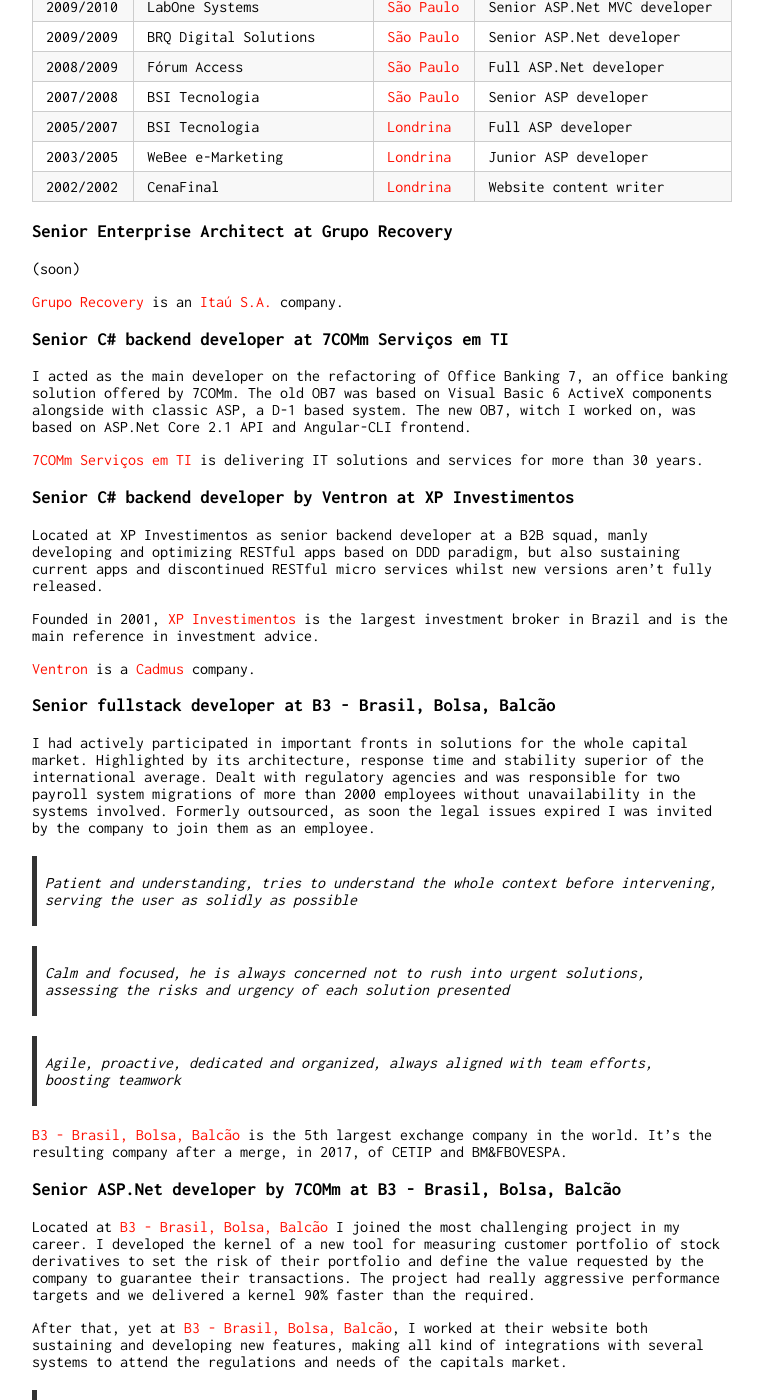
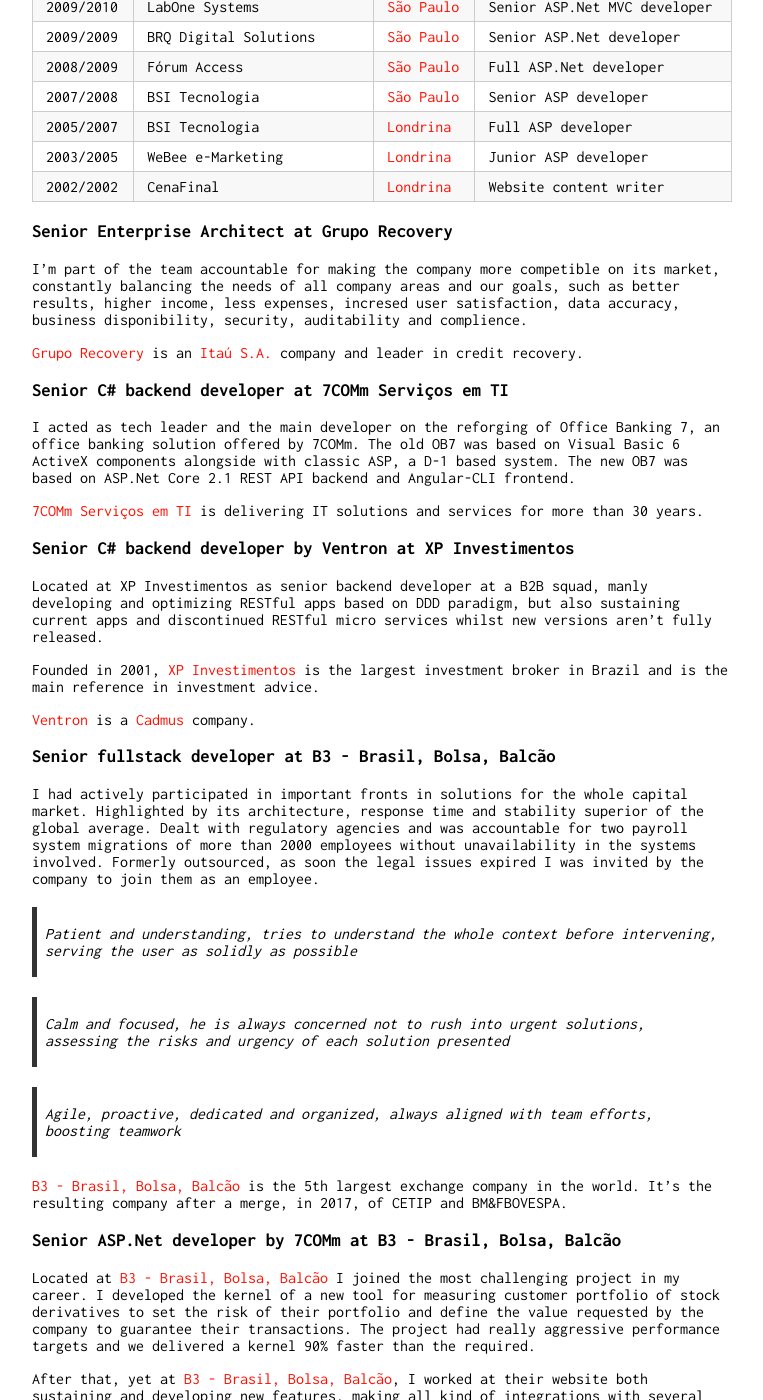
Before and after one commit to mfedatto/mfedatto.com, a Jekyll site: the page built from docs/resume.md, in a window 1280 px wide and 1400 px high, scrolled down 513 px. Shown: the whole window, without its empty margins (258-1021 px from the left). Built offline with Jekyll 4.4.1, drawn with Linux system fonts in a browser that asks for light colours; our own code applies the rules of GitHub Pages for plain Markdown files; some of the changed text lies outside the part shown.

Commit message:
Update resume.md

```diff
--- a/docs/resume.md
+++ b/docs/resume.md
@@ -4,7 +4,8 @@ layout: default
 
 # Resume
 
-Looking for positions where I can apply my expertise to boost the company development in its effort to deliver the best experience and result to its customers and partners.
+Looking for positions where I can apply my expertise to boost the company development in its effort to deliver the best experience
+and result to its customers and partners.
 
 ## Experience
 
@@ -27,13 +28,17 @@ Period|Entity|Location|Position
 
 ### Senior Enterprise Architect at Grupo Recovery
 
-(soon)
+I'm part of the team accountable for making the company more competible on its market, constantly balancing the needs of all
+company areas and our goals, such as better results, higher income, less expenses, incresed user satisfaction, data accuracy,
+business disponibility, security, auditability and complience.
 
-[Grupo Recovery](http://gruporecovery.com) is an [Itaú S.A.](http://www.itausa.com.br) company.
+[Grupo Recovery](http://gruporecovery.com) is an [Itaú S.A.](http://www.itausa.com.br) company and leader in credit recovery.
 
 ### Senior C# backend developer at 7COMm Serviços em TI
 
-I acted as the main developer on the refactoring of Office Banking 7, an office banking solution offered by 7COMm. The old OB7 was based on Visual Basic 6 ActiveX components alongside with classic ASP, a D-1 based system. The new OB7, witch I worked on, was based on ASP.Net Core 2.1 API and Angular-CLI frontend.
+I acted as tech leader and the main developer on the reforging of Office Banking 7, an office banking solution offered by 7COMm.
+The old OB7 was based on Visual Basic 6 ActiveX components alongside with classic ASP, a D-1 based system. The new OB7 was based
+on ASP.Net Core 2.1 REST API backend and Angular-CLI frontend.
 
 [7COMm Serviços em TI](http://7comm.com.br) is delivering IT solutions and services for more than 30 years.
 
@@ -50,10 +55,10 @@ main reference in investment advice.
 
 ### Senior fullstack developer at B3 - Brasil, Bolsa, Balcão
 
-I had actively participated in important fronts in solutions for the whole capital market. Highlighted by its
-architecture, response time and stability superior of the international average. Dealt with regulatory agencies and was responsible for two payroll system migrations of more than 2000 employees without unavailability in the systems
-involved. Formerly outsourced, as soon the legal issues expired I was invited by the company to join them as an
-employee.
+I had actively participated in important fronts in solutions for the whole capital market. Highlighted by its architecture,
+response time and stability superior of the global average. Dealt with regulatory agencies and was accountable for two
+payroll system migrations of more than 2000 employees without unavailability in the systems involved. Formerly outsourced, as
+soon the legal issues expired I was invited by the company to join them as an employee.
 
 > Patient and understanding, tries to understand the whole context before intervening, serving the user as solidly as possible
 
@@ -167,6 +172,14 @@ television programme.
 
 ## Education
 
+* University of Economic Sciences of Apucarana – FECEA/UNESPAR (State University of Paraná)
+* Business Administration and Foreign Trade
+* 2003 – 2004 (incomplete)
+
 * Pontifical Catholic University of Paraná – PUC-PR
 * Bachelor of Information Systems
 * 2005 – 2007 (incomplete)
+
+* Anhembi Morumbi University
+* Management Processes
+* 2013 – 2014 (incomplete)
```
